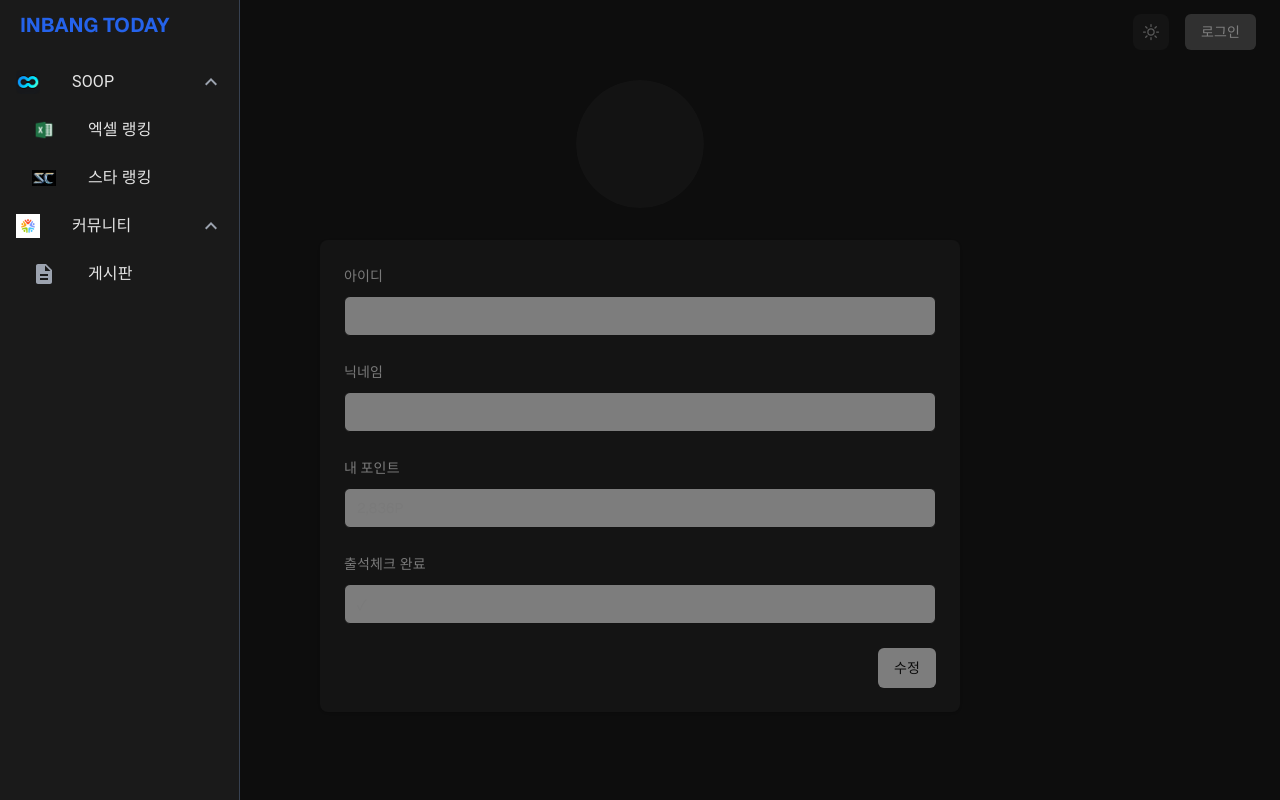
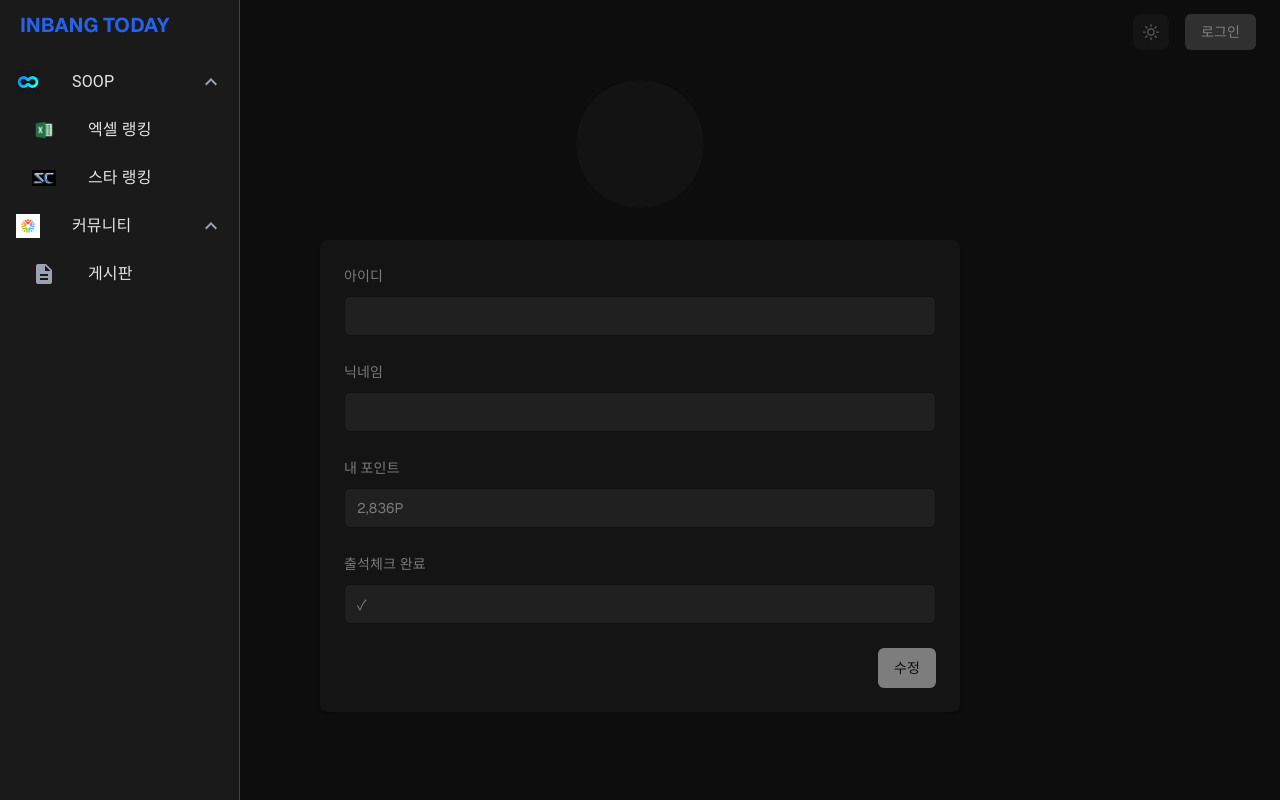
Before and after one commit to graylobo/inbang-today-client, a Next.js app: page /user/profile in a window 1280 px wide. Built offline with nearby package versions, Linux system fonts and the light colour scheme; no server answers.

Commit message:
style: Input

```diff
--- a/src/components/ui/input.tsx
+++ b/src/components/ui/input.tsx
@@ -1,6 +1,6 @@
-import * as React from "react"
+import * as React from "react";
 
-import { cn } from "@/lib/utils"
+import { cn } from "@/lib/utils";
 
 const Input = React.forwardRef<HTMLInputElement, React.ComponentProps<"input">>(
   ({ className, type, ...props }, ref) => {
@@ -9,14 +9,15 @@ const Input = React.forwardRef<HTMLInputElement, React.ComponentProps<"input">>(
         type={type}
         className={cn(
           "flex h-10 w-full rounded-md border border-input bg-background px-3 py-2 text-base ring-offset-background file:border-0 file:bg-transparent file:text-sm file:font-medium file:text-foreground placeholder:text-muted-foreground focus-visible:outline-none focus-visible:ring-2 focus-visible:ring-ring focus-visible:ring-offset-2 disabled:cursor-not-allowed disabled:opacity-50 md:text-sm",
+          props.readOnly && "bg-gray-50 dark:bg-gray-700 dark:text-gray-100",
           className
         )}
         ref={ref}
         {...props}
       />
-    )
+    );
   }
-)
-Input.displayName = "Input"
+);
+Input.displayName = "Input";
 
-export { Input }
+export { Input };
```
